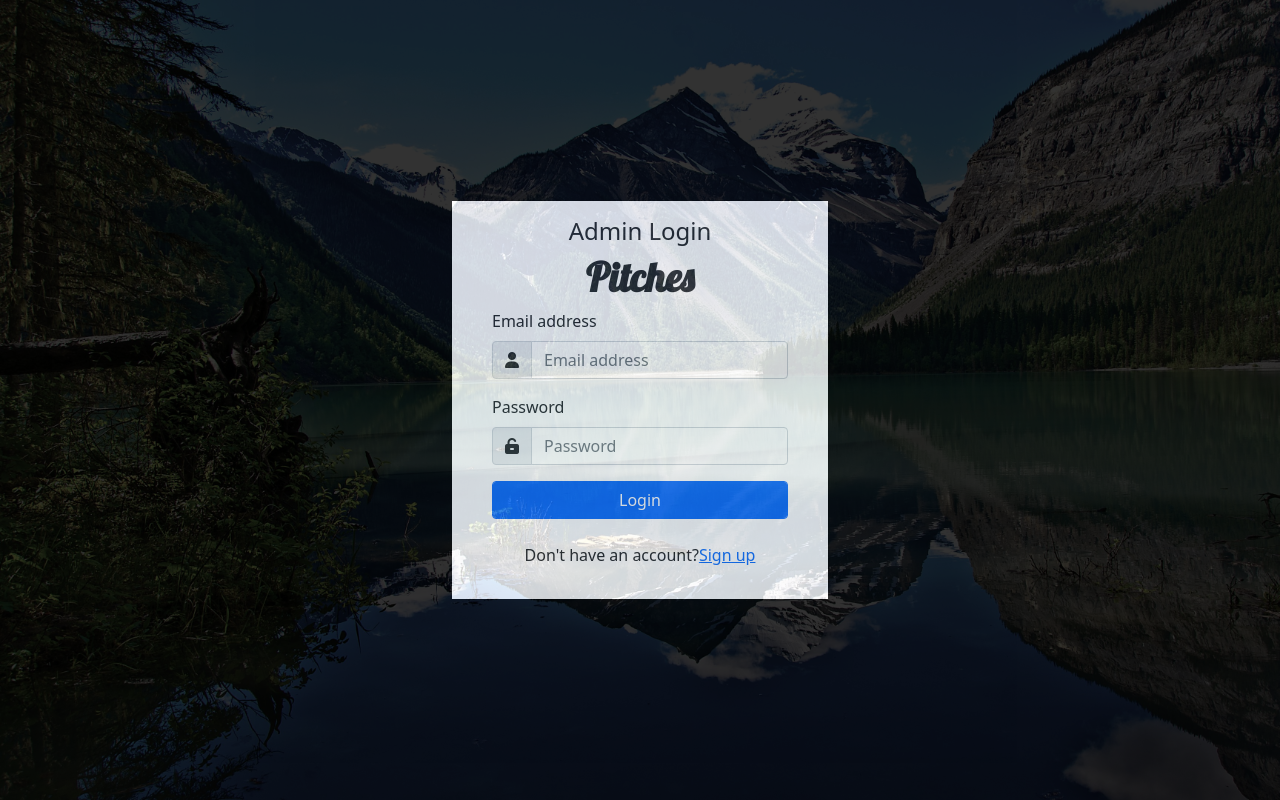
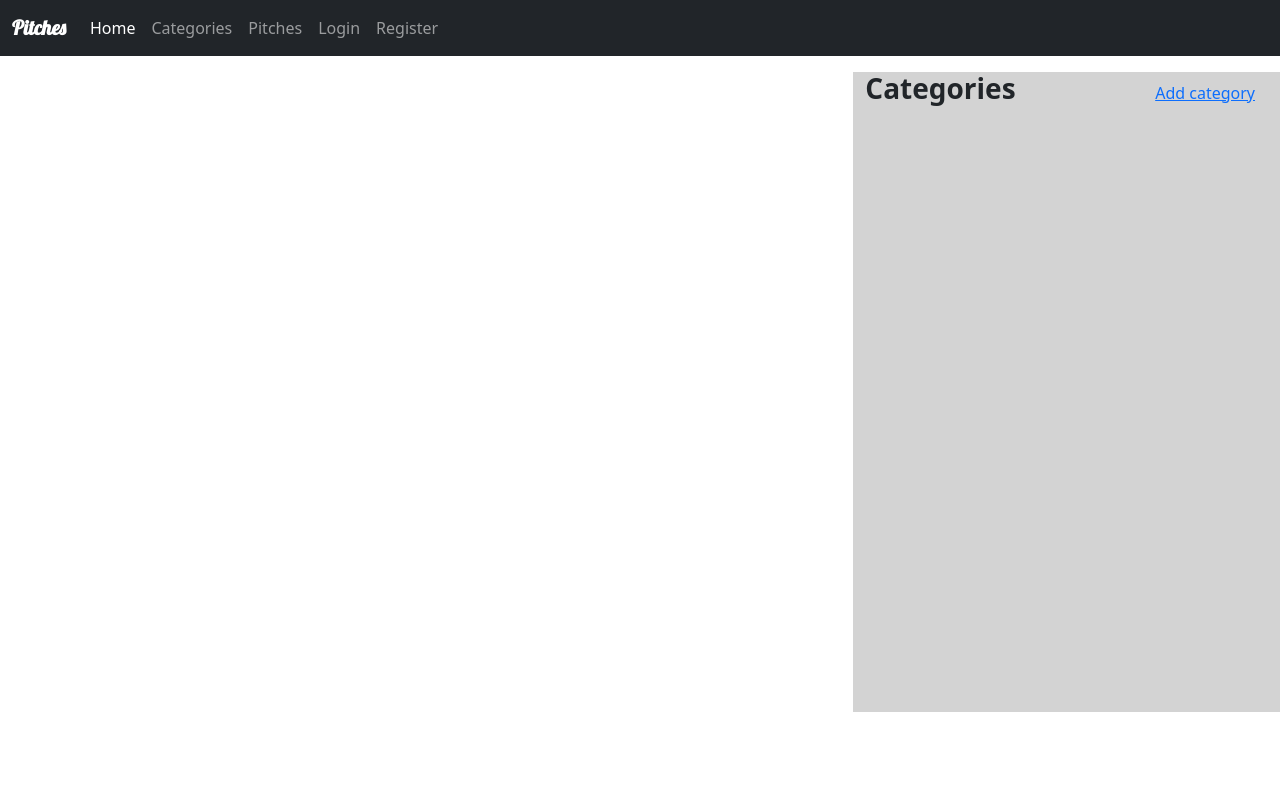
Before and after one commit to Nabuuso/User-Pitches, a Flask app: page / in a window 1280 px wide. Run offline with Flask 2, Linux system fonts and the light colour scheme; some libraries are stand-ins or nearby versions; some web fonts are replaced.

Commit message:
Dashboard design

```diff
--- a/User-Pitches/app.py
+++ b/User-Pitches/app.py
@@ -1,8 +1,13 @@
-from flask import Flask,render_template,flash,request,jsonify
+from flask import Flask,render_template,flash,request,jsonify,redirect,url_for
+from flask_wtf import FlaskForm
+from wtforms import StringField,SubmitField
+from wtforms.fields.simple import PasswordField
+from wtforms.validators import DataRequired
 from flask_sqlalchemy import SQLAlchemy
 from flask_migrate import Migrate
 from datetime import datetime
 from werkzeug.security import generate_password_hash,check_password_hash
+from flask_login import UserMixin,login_user,LoginManager,login_required,logout_user,current_user
 
 app = Flask(__name__)
 app.config['SECRET_KEY']="Abcd1234!@#$%^&*()EFGH"
@@ -10,7 +15,15 @@ app.config['SQLALCHEMY_DATABASE_URI'] = 'postgresql://nabuusu:12345@localhost/pi
 db = SQLAlchemy(app)
 migrate = Migrate(app,db)
 
-class User(db.Model):
+#Flask login
+login_manager = LoginManager()
+login_manager.init_app(app)
+login_manager.login_view = 'index'
+@login_manager.user_loader
+def load_user(user_id):
+    return User.query.get(int(user_id))
+
+class User(db.Model,UserMixin):
     id = db.Column(db.Integer,primary_key=True)
     full_name = db.Column(db.String(200),nullable=False)
     email = db.Column(db.String(200),nullable=False,unique=True)
@@ -42,11 +55,39 @@ class Pitch(db.Model):
     created_date = db.Column(db.DateTime,default=datetime.utcnow)
     upvote = db.Column(db.Integer)
     downvote = db.Column(db.Integer)
-@app.route('/index')
-@app.route('/')
+class LoginForm(FlaskForm):
+    email = StringField("Email address", validators=[DataRequired()])
+    password = PasswordField("Password", validators=[DataRequired()])
+    submit = SubmitField("Login")
+###INDEX & LOGIN PAGE
+@app.route('/index',methods=['GET','POST'])
 def index():
-    return render_template("index.html")
-
+    form = LoginForm('/index')
+    if(request.method == 'POST'):
+        print('login')
+        if form.validate_on_submit():
+            user = User.query.filter_by(email = form.email.data).first()
+            if user:
+                if check_password_hash(user.password_hash,form.password.data):
+                    login_user(user)
+                    # flash("Login successfully")
+                    print('success')
+                    # return jsonify({'name':user.full_name,'email':user.email})
+                    return redirect(url_for('dashboard'))
+                else:
+                    flash("Wrong password - Try again")
+            else:
+                flash("That user does not exist, try again!")
+    # return jsonify({'name':'Muuyi','email':'Andrew'})
+    return render_template("index.html",form=form)
+###LOGIN FORM
+##LOGOUT PAGE
+@app.route('/logout',methods=['GET','POST'])
+@login_required
+def logout():
+    logout_user()
+    flash("You have successfully logged out!")
+    return redirect(url_for('login'))
 @app.errorhandler(404)
 def page_not_found(e):
     return render_template("404.html"),404
@@ -57,6 +98,8 @@ def page_not_found(e):
 @app.route('/register')
 def register():
     return render_template("registration.html")
+
+##########USERS SECTION
 @app.route('/users',methods=['POST'])
 def users():
     full_name = request.form['full_name']
@@ -67,6 +110,13 @@ def users():
     db.session.commit()
     return jsonify({'name':full_name,'email':email})
 
+########DASHBOARD SECTION
+@app.route('/dashboard',methods=['GET','POST'])
+@app.route('/',methods=['GET','POST'])
+# @login_required
+def dashboard():
+    return render_template('dashboard.html')
+
 if __name__ == '__main__':
     db.create_all()
     app.run()
--- a/User-Pitches/requirements.txt
+++ b/User-Pitches/requirements.txt
@@ -1,10 +1,14 @@
+alembic==1.7.5
 click==8.0.3
 Flask==2.0.2
+Flask-Login==0.5.0
+Flask-Migrate==3.1.0
 Flask-SQLAlchemy==2.5.1
 Flask-WTF==1.0.0
 greenlet==1.1.2
 itsdangerous==2.0.1
 Jinja2==3.0.3
+Mako==1.1.5
 MarkupSafe==2.0.1
 psycopg2-binary==2.9.2
 SQLAlchemy==1.4.27
--- a/User-Pitches/static/css/main.css
+++ b/User-Pitches/static/css/main.css
@@ -38,6 +38,16 @@
     justify-content:center;
     align-items:center;
 }
+.side-categories{
+    display:flex;
+    flex-direction:row;
+    justify-content:space-between;
+}
+.side-bar-category{
+    margin-top:1em;
+    min-height:80vh;
+    background-color:#d3d3d3;
+}
 @media only screen and (max-width:600px){
     .login-section{
         min-width:100%;
--- a/User-Pitches/templates/dashboard.html
+++ b/User-Pitches/templates/dashboard.html
@@ -0,0 +1,67 @@
+{% extends 'base.html' %}
+{% block content %}
+<nav class="navbar navbar-expand-lg navbar-dark bg-dark">
+    <div class="container-fluid">
+        <a class="navbar-brand logo" href="#">Pitches</a>
+        <button class="navbar-toggler" type="button" data-bs-toggle="collapse" data-bs-target="#navbarNav"
+            aria-controls="navbarNav" aria-expanded="false" aria-label="Toggle navigation">
+            <span class="navbar-toggler-icon"></span>
+        </button>
+        <div class="collapse navbar-collapse" id="navbarNav">
+            <ul class="navbar-nav">
+                <li class="nav-item">
+                    <a class="nav-link active" aria-current="page" href="#">Home</a>
+                </li>
+                <li class="nav-item">
+                    <a class="nav-link" href="#">Categories</a>
+                </li>
+                <li class="nav-item">
+                    <a class="nav-link" href="#">Pitches</a>
+                </li>
+                <li class="nav-item">
+                    <a class="nav-link" href="{{ url_for('index')}}">Login</a>
+                </li>
+                <li class="nav-item">
+                    <a class="nav-link" href="{{ url_for('register')}}">Register</a>
+                </li>
+            </ul>
+        </div>
+    </div>
+</nav>
+<div class="container-fluid">
+    <div class="row">
+        <div class="col-sm-8">
+
+        </div>
+        <div class="col-sm-4 side-bar-category">
+            <div class="side-categories">
+                <h3><b>Categories</b></h3>
+                <button class="btn btn-link" data-bs-toggle="modal" data-bs-target="#categoriesModal">Add category</button>
+            </div>
+        </div>
+    </div>
+</div>
+<div class="modal" tabindex="-1" id="categoriesModal">
+    <div class="modal-dialog">
+      <div class="modal-content">
+        <div class="modal-header">
+          <h5 class="modal-title">Pitch category</h5>
+          <button type="button" class="btn-close" data-bs-dismiss="modal" aria-label="Close"></button>
+        </div>
+        <div class="modal-body">
+            <form>
+                <div class="mb-3">
+                    <label for="category" class="form-label">Category name</label>
+                    <input type="text" class="form-control" id="category" placeholder="Category title">
+                  </div>
+                <div>
+            </form>
+        </div>
+        <div class="modal-footer">
+          <button type="button" class="btn btn-secondary" data-bs-dismiss="modal">Close</button>
+          <button type="button" class="btn btn-primary" id="submitCategory">Save changes</button>
+        </div>
+      </div>
+    </div>
+  </div>
+{% endblock %}
--- a/User-Pitches/templates/index.html
+++ b/User-Pitches/templates/index.html
@@ -11,7 +11,15 @@
             <div class="row">
                 <div class="col login-content">
                     <form method="post">
-                        <div>
+                        {{ form.hidden_tag() }}
+                        {{ form.email.label(class="form-label") }}
+                        {{ form.email(class="form-control")}}
+                        <br/>
+                        {{ form.password.label(class="form-label") }}
+                        {{ form.password(class="form-control")}}
+                        <br>
+                        <!-- {{ form.submit(class="btn btn-primary form-control") }} -->
+                        <!-- <div>
                         <label for="exampleFormControlInput1" class="form-label">Email address</label>
                         <div class="input-group mb-3">
                             <span class="input-group-text" id="basic-addon1"><i class="fas fa-user"></i></span>
@@ -26,8 +34,8 @@
                             <input type="text" class="form-control" placeholder="Password" aria-label="Username"
                                 aria-describedby="basic-addon1">
                         </div>
-                        </div>
-                        <button class="btn btn-primary form-control">Login</button>
+                        </div>-->
+                        <a href="{{ url_for('dashboard')}}"><button type="button" class="btn btn-primary form-control">Login</button></a>
                         <br><br>
                         <p class="signup-txt">Don't have an account? <a href="{{ url_for('register')}}">Sign up</a></p>
                     </form>
```
Also changed, not shown: User-Pitches/migrations/versions/9435fec03445_login_details.py (added, +43 -0 lines).
